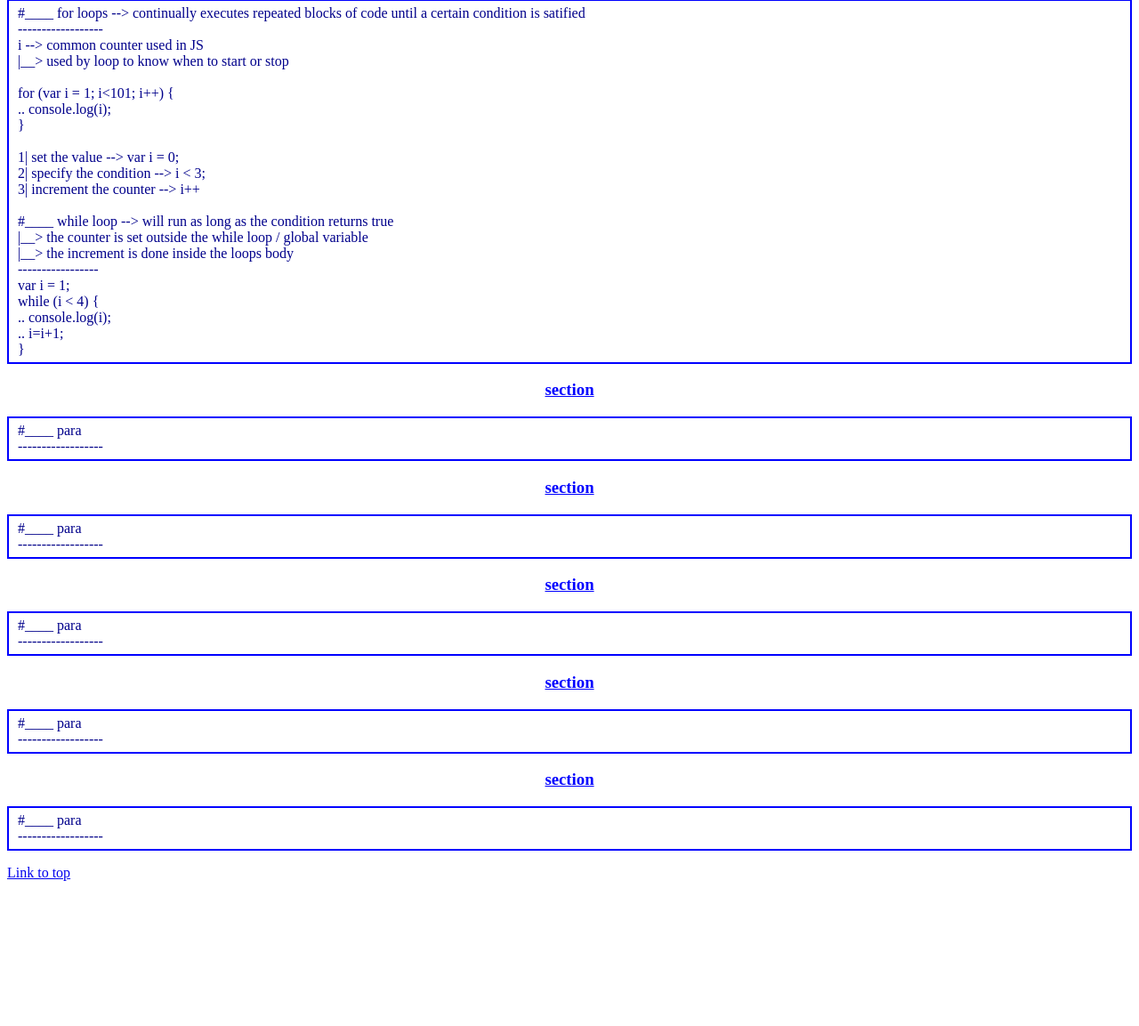
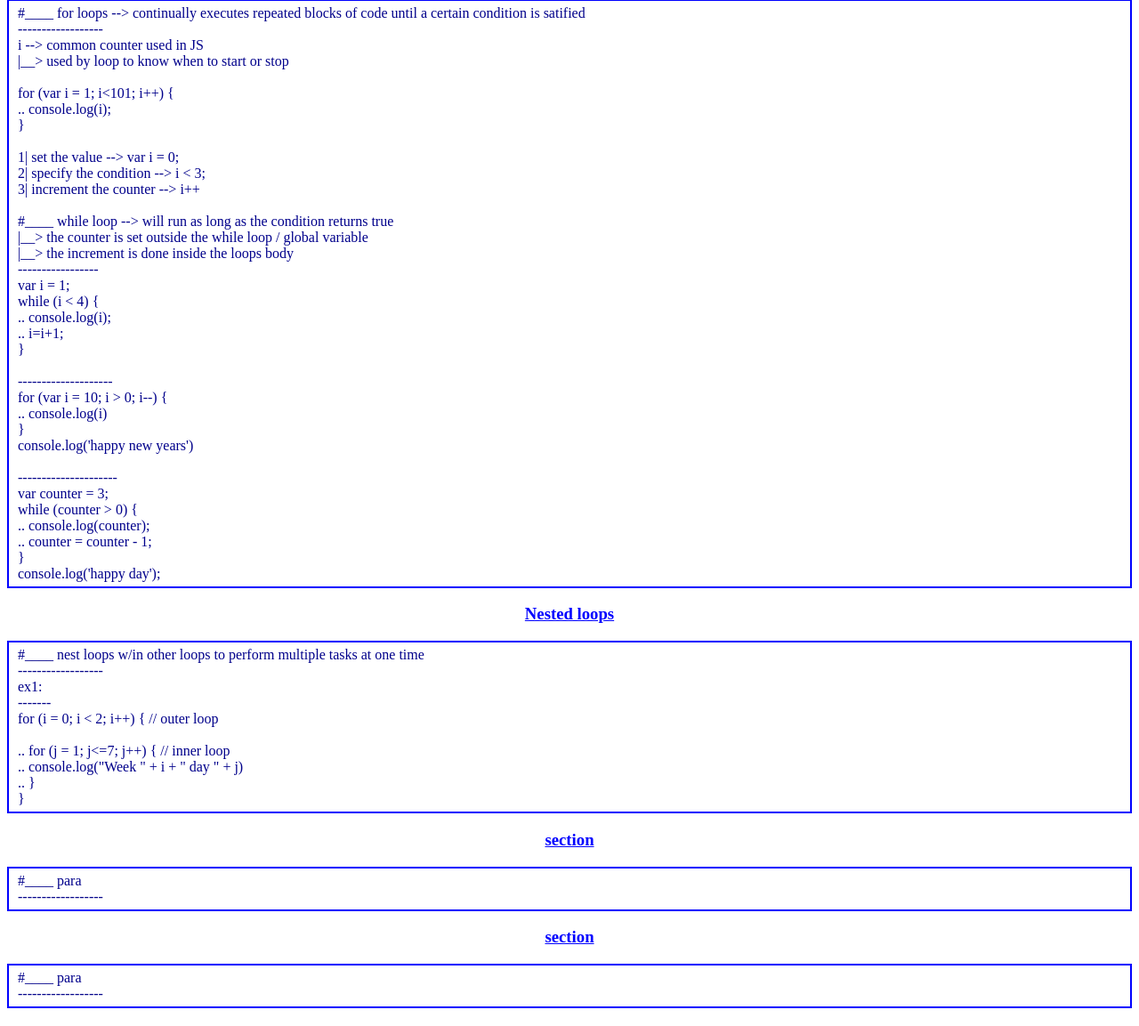
Before and after one commit to py3user22/django_demo1002, a Django app: template myapp1002/templates/1017_javascript_notes.html in a window 1280 px wide. Shown: the part 1258-2411 px from the top of the page at 89% size. Before the commit the page ends 2248 px from the top, so only its background shows below. Run offline with Django 5.2, Linux system fonts and the light colour scheme; the template is opened without the code that fills it, so the values that code supplies are empty.

Commit message:
1018 js css python notes1

```diff
--- a/myapp1002/templates/1017_javascript_notes.html
+++ b/myapp1002/templates/1017_javascript_notes.html
@@ -118,15 +118,37 @@ switch(day) {
         while (i < 4) {  <br>
         .. console.log(i);   <br>
         .. i=i+1;   <br>
+        }  <br><br>
+
+        --------------------<br>
+        for (var i = 10; i > 0; i--) {  <br>
+        .. console.log(i)  <br>
+        } <br>
+        console.log('happy new years')  <br><br>
+
+        ---------------------<br>
+        var counter = 3; <br>
+        while (counter > 0) {   <br>
+        .. console.log(counter);  <br>
+        .. counter = counter - 1;  <br>
         }  <br>
+        console.log('happy day');
+    </p>
+
+    <h3>  Nested loops </h3>
+    <p>
+        #____ nest loops w/in other loops to perform multiple tasks at one time <br>------------------<br>
+        ex1: <br>-------<br>
+        for (i = 0; i < 2; i++) {    // outer loop <br><br>
+
+        .. for (j = 1; j<=7; j++) {      // inner loop  <br>
+        .. console.log("Week " + i + " day " + j)    <br>
+        .. }   <br>
+        }   <br>
 
 
 
-    </p>
 
-    <h3>  section </h3>
-    <p>
-        #____ para  <br>------------------<br>
 
     </p>
 
```
